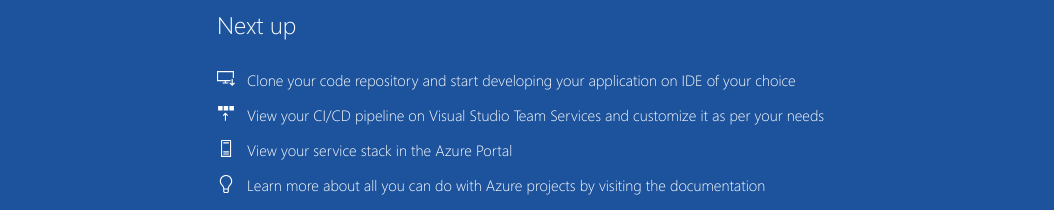
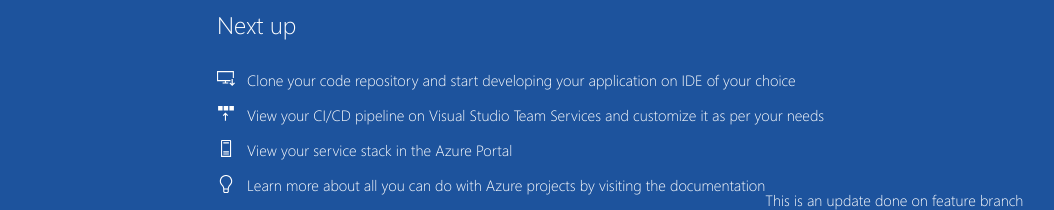
Before and after one commit to Jameshothis/assignment2, a plain HTML site: page sample-project/index.html in a window 1280 px wide. Shown: the part 590-800 px from the top of the page, without its empty margins (8-1062 px from the left). Drawn offline with Linux system fonts and the light colour scheme.

Commit message:
first commit done on feature branch

```diff
--- a/sample-project/index.html
+++ b/sample-project/index.html
@@ -47,7 +47,8 @@
                                 <img src="img/lightbulbWhite.svg">
                             </div>
                             <div class="step-text"><a href="https://go.microsoft.com/fwlink/?linkid=862126">Learn more about all you can do with Azure projects by visiting the documentation</a></div>
-                        </div>
+				<p> This is an update done on feature branch </p>
+                       </div>
                     </div>
                 </div>
             </div>
```
